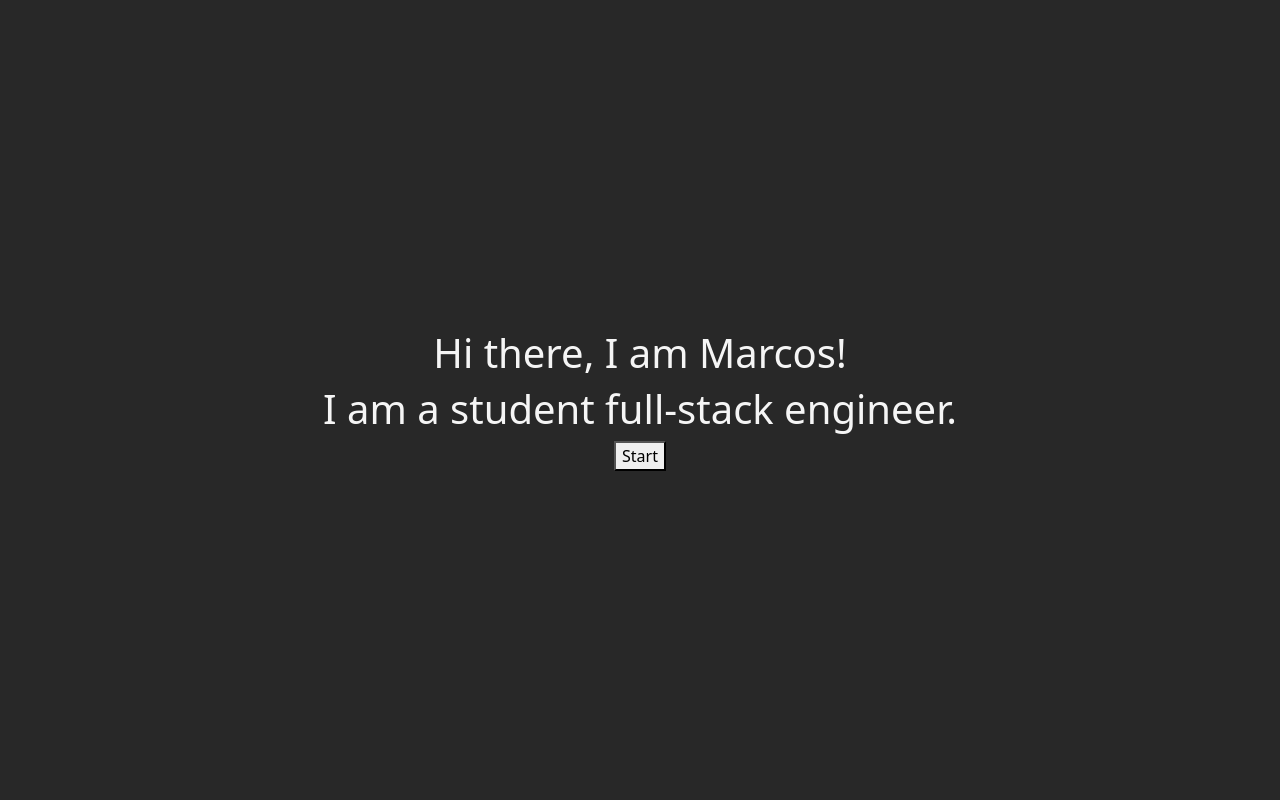
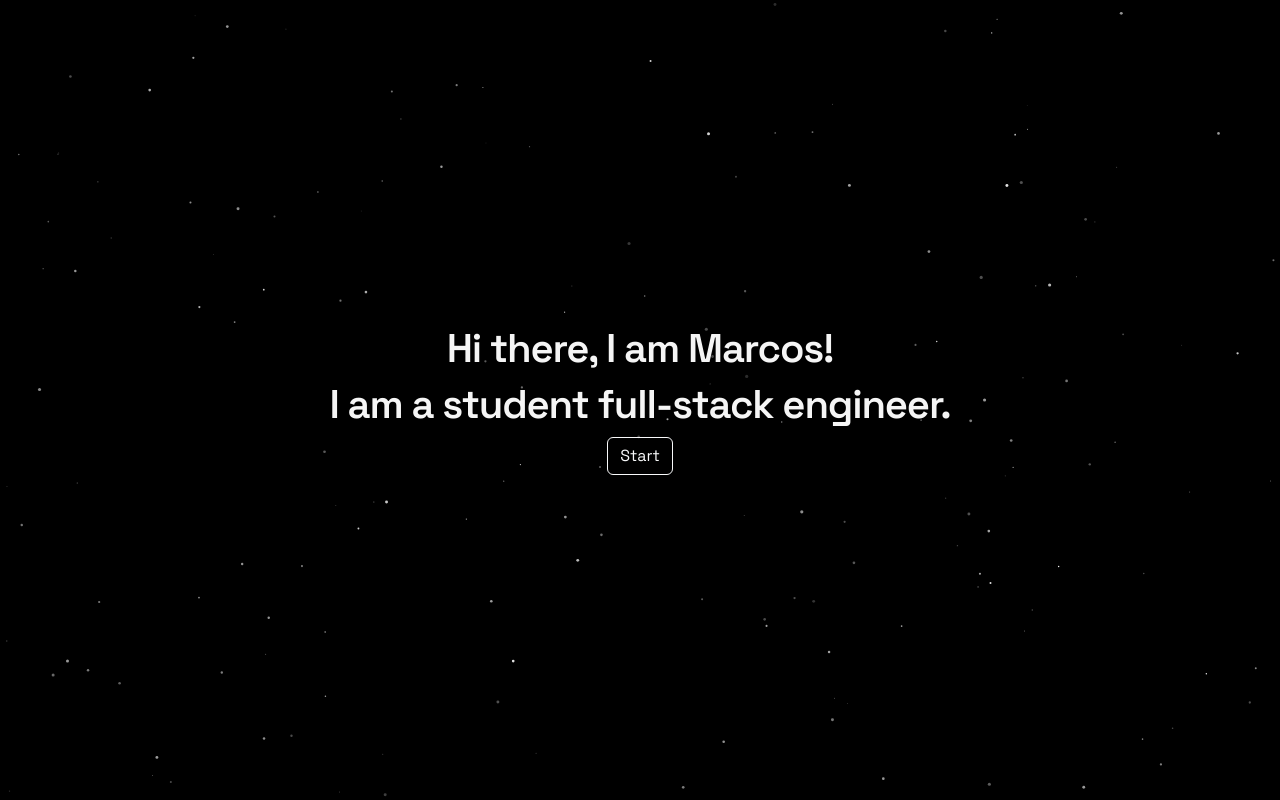
Before and after one commit to niNjaIWNL/Portfolio, a plain HTML site: page index.html in a window 1280 px wide. Drawn offline with nearby package versions, Linux system fonts and the light colour scheme.

Commit message:
Background, added stars and animation

```diff
--- a/app.js
+++ b/app.js
@@ -1,6 +1,6 @@
 // This creates a trail on mouse cursor
 const reducedMotion = window.matchMedia(
-    "(prefers-reduced-motion: reduce"
+    "(prefers-reduced-motion: reduce)"
 );
 
 let lastParticleTime = 0;
@@ -16,7 +16,7 @@ document.addEventListener("pointermove", (event) => {
         return;
     }
 
-    lastPerticleTime = now;
+    lastParticleTime = now;
 
     const particle = document.createElement("span");
 
@@ -48,6 +48,80 @@ let stars = [];
 let previousTime = null;
 let animationId = null;
 
+function createStars() {
+    const starCount = Math.floor((width * height) / 6000)
+
+    stars = [];
+
+    for (let i = 0; i < starCount; i++) {
+        stars.push({
+            x: Math.random() * width,
+            y: Math.random() * height,
+            radius: Math.random() * 1.3 + 0.3,
+            opacity: Math.random() * 0.6 + 0.2,
+            speed: Math.random() * 8 + 2,
+            twinkleSpeed: Math.random() * 1.5 + 0.5,
+            twinklePhase: Math.random() * Math.PI * 2
+        });
+    }
+}
+
+function drawStars() {
+    context.clearRect(0, 0, width, height);
+
+    for (const star of stars) {
+        context.beginPath();
+        context.arc(star.x, star.y, star.radius, 0, Math.PI * 2);
+        const brightness = 1 + Math.sin(star.twinklePhase) * 0.25;
+        const opacity = star.opacity * brightness;
+
+        context.fillStyle = `rgba(255, 255, 255, ${opacity})`;
+        context.fill();
+    }
+}
+
+function animateSpace(timestamp) {
+    if (previousTime === null) {
+        previousTime = timestamp;
+    }
+
+    const deltaTime = Math.min((timestamp - previousTime) / 1000, 0.05);
+    previousTime = timestamp;
+
+    for (const star of stars) {
+        star.y += star.speed * deltaTime;
+        star.twinklePhase += star.twinkleSpeed * deltaTime;
+
+        if(star.y > height + star.radius) {
+            star.y = -star.radius;
+            star.x = Math.random() * width;
+        }
+    }
+
+    drawStars();
+
+    animationId = requestAnimationFrame(animateSpace);
+}
+
 function resizeSpace() {
+    width = window.innerWidth;
+    height = window.innerHeight;
 
+    const pixelRatio = window.devicePixelRatio || 1;
+
+    canvas.width = Math.round(width * pixelRatio);
+    canvas.height = Math.round(height * pixelRatio);
+
+    context.setTransform(pixelRatio, 0, 0, pixelRatio, 0, 0);
+
+    createStars();
+    drawStars();
+
+    if (!spaceMotion.matches) {
+        animationId = requestAnimationFrame(animateSpace);
+    }
 }
+
+window.addEventListener("resize", resizeSpace);
+
+resizeSpace();
--- a/index.html
+++ b/index.html
@@ -7,6 +7,9 @@
         <meta name="viewport" content="width=device-width, initial-scale=1">
         <title>Portfolio</title>
         <link href="https://cdn.jsdelivr.net/npm/bootstrap@5.3.8/dist/css/bootstrap.min.css" rel="stylesheet" integrity="sha384-sRIl4kxILFvY47J16cr9ZwB07vP4J8+LH7qKQnuqkuIAvNWLzeN8tE5YBujZqJLB" crossorigin="anonymous">
+        <link rel="preconnect" href="https://fonts.googleapis.com">
+        <link rel="preconnect" href="https://fonts.gstatic.com" crossorigin>
+        <link href="https://fonts.googleapis.com/css2?family=Space+Grotesk:wght@400;500;600&display=swap" rel="stylesheet">
         <link href="styles.css" rel="stylesheet">
     </head>
 
@@ -16,7 +19,7 @@
         <div class="sentence-container">
             <h1 class="text_left">Hi there, I am Marcos!</h1>
             <h1 class="text_right">I am a student full-stack engineer.</h1>
-            <button type="button" class="start_button">Start</button>
+            <button type="button" id="start_button" class="btn btn-outline-light">Start</button>
         </div>
 
         <script src="https://cdn.jsdelivr.net/npm/bootstrap@5.3.8/dist/js/bootstrap.bundle.min.js" integrity="sha384-FKyoEForCGlyvwx9Hj09JcYn3nv7wiPVlz7YYwJrWVcXK/BmnVDxM+D2scQbITxI" crossorigin="anonymous"></script>
--- a/styles.css
+++ b/styles.css
@@ -1,8 +1,18 @@
 body {
     margin: 0;
-    background-color: #282828;
+    background-color: #000000;
     color: #f5f5f5;
     overflow-x: hidden;
+    font-family: "Space Grotesk", sans-serif;
+}
+
+h1 {
+    font-weight: 600;
+    letter-spacing: -0.03em;
+}
+
+button {
+    font-family: inherit;
 }
 
 .sentence-container {
@@ -15,11 +25,27 @@ body {
 }
 
 .text_left {
-    animation: enter-from-left 1.2s ease-out both;
+    animation: enter-from-left 1.8s ease-out both;
 }
 
 .text_right {
-    animation: enter-from-right 1.2s ease-out both;
+    animation: enter-from-right 1.8s ease-out both;
+}
+
+@keyframes button_up {
+    from {
+        opacity: 0;
+        transform: translateY(40px);
+    }
+
+    to {
+        opacity: 1;
+        transform: translateY(0);
+    }
+}
+
+#start_button {
+    animation: button_up 1.8s ease-out both;
 }
 
 @keyframes enter-from-left {
@@ -45,7 +71,8 @@ body {
 /* for users that have reduced motion enabled */
 @media (prefers-reduced-motion: reduce) {
     .text_left,
-    .text_right {
+    .text_right,
+    #start_button {
         animation: none;
     }
 }
```
